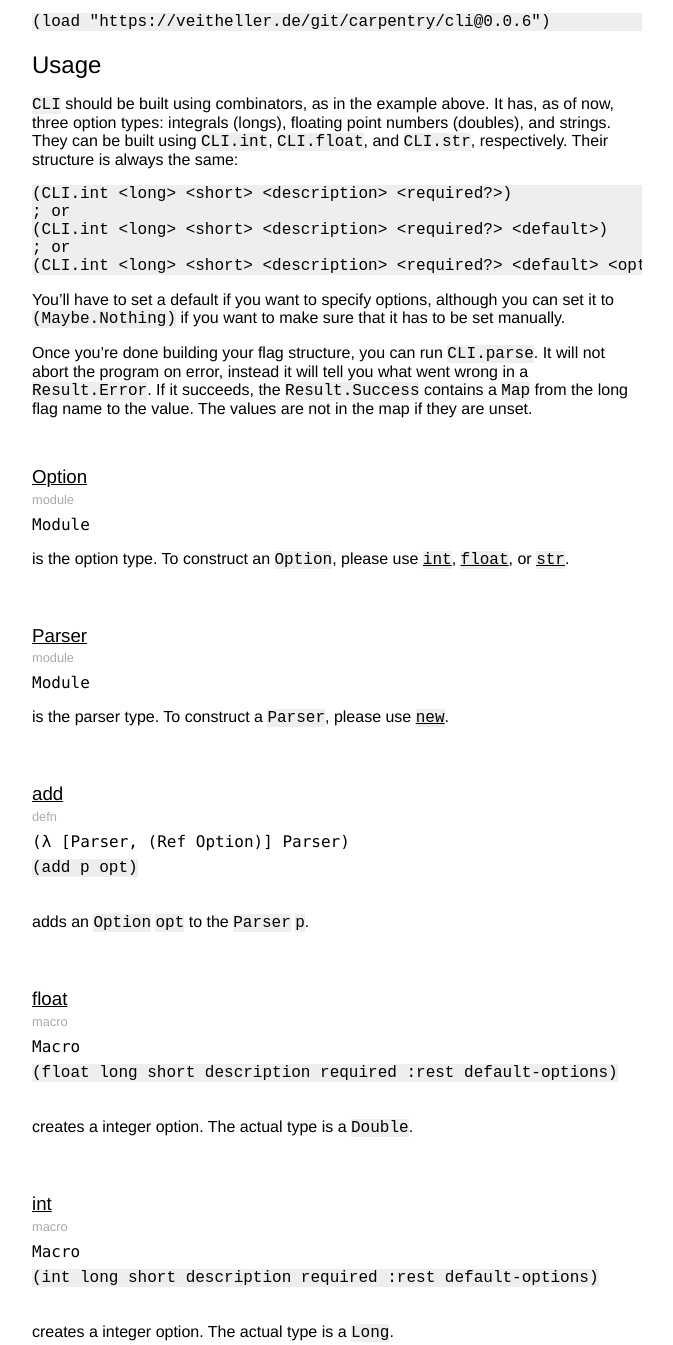
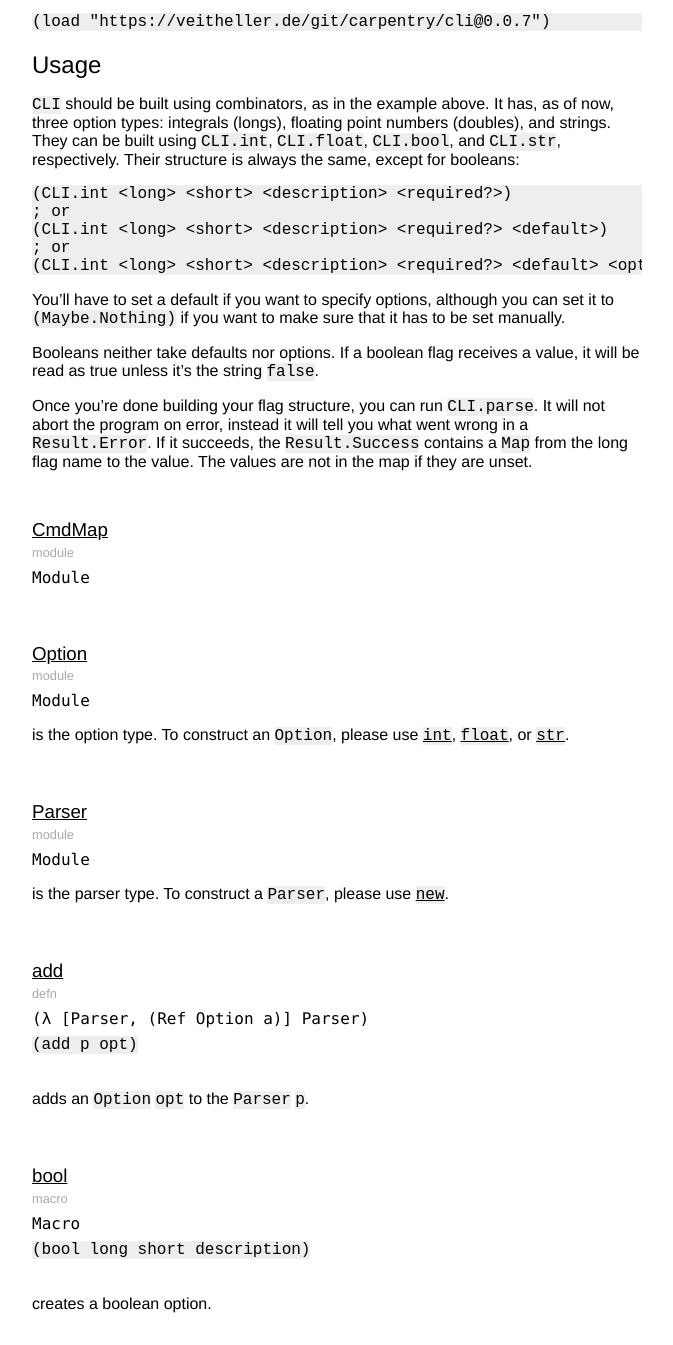
Before and after one commit to carpentry-org/cli.carp, a plain HTML site: page docs/CLI.html in a window 1280 px wide. Shown: the part 382-1727 px from the top of the page, without its empty margins (303-976 px from the left). Drawn offline with Linux system fonts and the light colour scheme.

Commit message:
release 0.0.7

```diff
--- a/docs/CLI.html
+++ b/docs/CLI.html
@@ -42,13 +42,14 @@
       (Result.Error msg) (do (IO.errorln &amp;msg) (CLI.usage &amp;p)))))
 </code></pre>
 <h2>Installation</h2>
-<pre><code class="language-clojure">(load &quot;https://veitheller.de/git/carpentry/cli@0.0.6&quot;)
+<pre><code class="language-clojure">(load &quot;https://veitheller.de/git/carpentry/cli@0.0.7&quot;)
 </code></pre>
 <h2>Usage</h2>
 <p><code>CLI</code> should be built using combinators, as in the example above. It has, as of
 now, three option types: integrals (longs), floating point numbers (doubles),
-and strings. They can be built using <code>CLI.int</code>, <code>CLI.float</code>, and <code>CLI.str</code>,
-respectively. Their structure is always the same:</p>
+and strings. They can be built using <code>CLI.int</code>, <code>CLI.float</code>, <code>CLI.bool</code>, and
+<code>CLI.str</code>, respectively. Their structure is always the same, except for
+booleans:</p>
 <pre><code class="language-clojure">(CLI.int &lt;long&gt; &lt;short&gt; &lt;description&gt; &lt;required?&gt;)
 ; or
 (CLI.int &lt;long&gt; &lt;short&gt; &lt;description&gt; &lt;required?&gt; &lt;default&gt;)
@@ -58,12 +59,33 @@ respectively. Their structure is always the same:</p>
 <p>You’ll have to set a default if you want to specify options, although you can
 set it to <code>(Maybe.Nothing)</code> if you want to make sure that it has to be set
 manually.</p>
+<p>Booleans neither take defaults nor options. If a boolean flag receives a value,
+it will be read as true unless it’s the string <code>false</code>.</p>
 <p>Once you’re done building your flag structure, you can run <code>CLI.parse</code>. It
 will not abort the program on error, instead it will tell you what went wrong
 in a <code>Result.Error</code>. If it succeeds, the <code>Result.Success</code> contains a <code>Map</code> from
 the long flag name to the value. The values are not in the map if they are
 unset.</p>
 
+            </div>
+            <div class="binder">
+                <a class="anchor" href="#CmdMap">
+                    <h3 id="CmdMap">
+                        CmdMap
+                    </h3>
+                </a>
+                <div class="description">
+                    module
+                </div>
+                <p class="sig">
+                    Module
+                </p>
+                <span>
+
+                </span>
+                <p class="doc">
+
+                </p>
             </div>
             <div class="binder">
                 <a class="anchor" href="#Option">
@@ -117,13 +139,33 @@ unset.</p>
                     defn
                 </div>
                 <p class="sig">
-                    (λ [Parser, (Ref Option)] Parser)
+                    (λ [Parser, (Ref Option a)] Parser)
                 </p>
                 <pre class="args">
                     (add p opt)
                 </pre>
                 <p class="doc">
                     <p>adds an <code>Option</code> <code>opt</code> to the <code>Parser</code> <code>p</code>.</p>
+
+                </p>
+            </div>
+            <div class="binder">
+                <a class="anchor" href="#bool">
+                    <h3 id="bool">
+                        bool
+                    </h3>
+                </a>
+                <div class="description">
+                    macro
+                </div>
+                <p class="sig">
+                    Macro
+                </p>
+                <pre class="args">
+                    (bool long short description)
+                </pre>
+                <p class="doc">
+                    <p>creates a boolean option.</p>
 
                 </p>
             </div>
@@ -197,7 +239,7 @@ unset.</p>
                     defn
                 </div>
                 <p class="sig">
-                    (λ [(Ref Parser)] (Result (Map String Type) String))
+                    (λ [(Ref Parser a)] (Result (Map String Type) String))
                 </p>
                 <pre class="args">
                     (parse p)
@@ -243,7 +285,7 @@ mesage is empty, <code>--help</code> was requested. If you don’t want to provi
                     defn
                 </div>
                 <p class="sig">
-                    (λ [(Ref Parser)] ())
+                    (λ [(Ref Parser a)] ())
                 </p>
                 <pre class="args">
                     (usage p)
```
Also changed, not shown: 3 other files.
